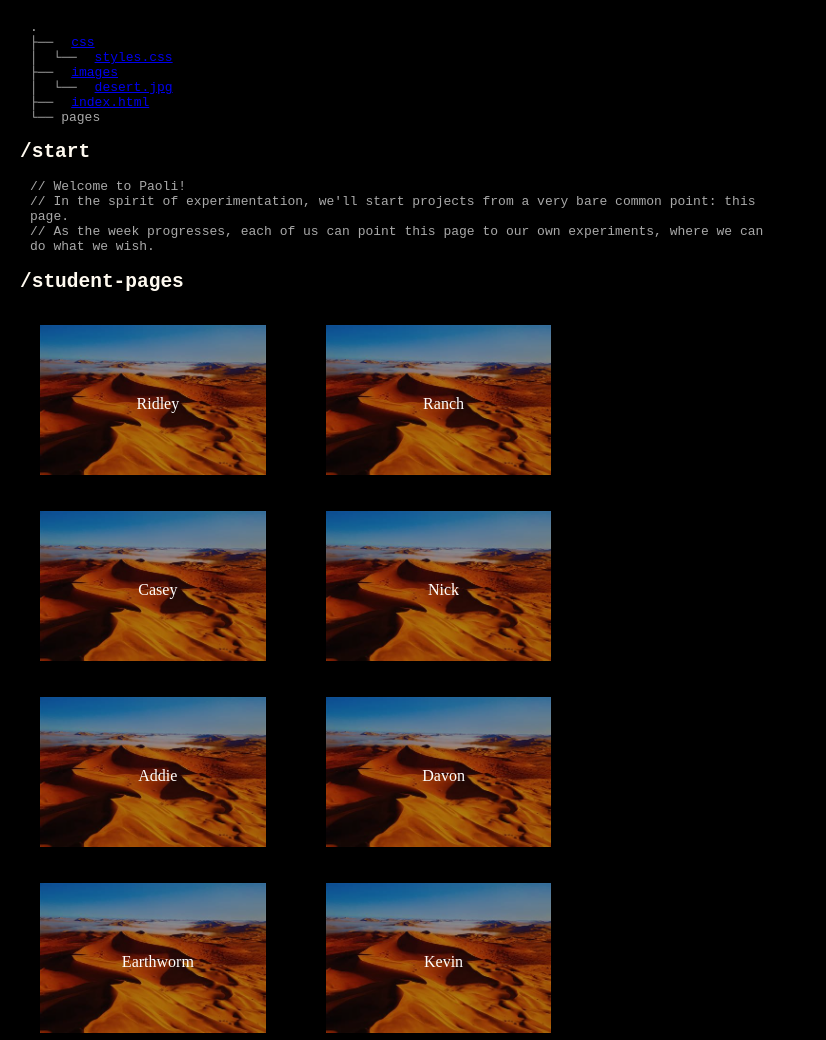
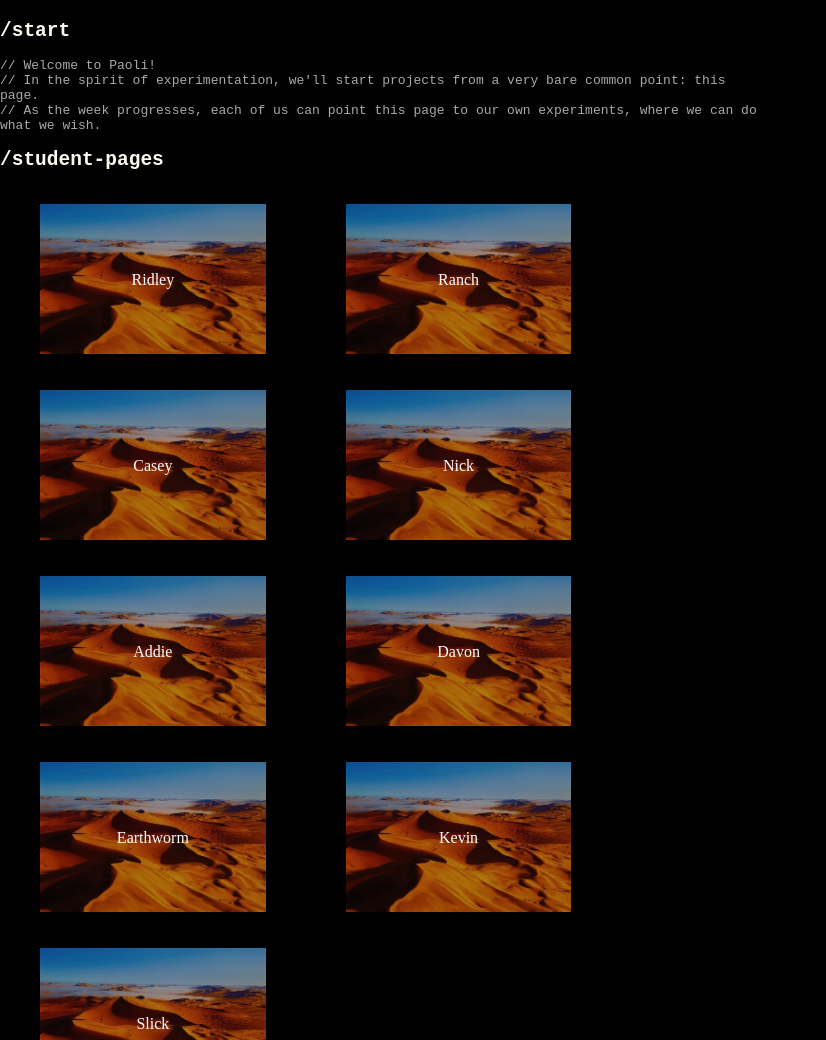
Before and after one commit to deepmay/deepmay.github.io, a plain HTML site: page index.html in a window 1280 px wide. Shown: the top 1040 px of the page, without its empty margins (0-826 px from the left). Drawn offline with Linux system fonts and the light colour scheme.

Commit message:
Remove directory tree

```diff
--- a/index.html
+++ b/index.html
@@ -5,18 +5,6 @@
 	<link rel="stylesheet" href="css/styles.css">
 </head>
 <body>
-	<div id="editor_pane" class="horizontal">
-		<div id="directory_tree" class="code-comments left">
-			<nav>
-			<p>.</p>
-			<p>├── <a href="https://github.com/raghavkaul/students.deepmay.net/tree/main/css/">css</a></p>
-			<p>│   └── <a href="https://github.com/raghavkaul/students.deepmay.net/blob/main/css/styles.css">styles.css</a></p>
-			<p>├── <a href="https://github.com/raghavkaul/students.deepmay.net/tree/main/images">images</a></p>
-			<p>│   └── <a href="https://github.com/raghavkaul/students.deepmay.net/blob/main/images/desert.jpg">desert.jpg</a></p>
-			<p>├── <a href="https://github.com/raghavkaul/students.deepmay.net/blob/main/index.html">index.html</a></p>
-			<p>└── pages</p>
-			</nav>
-		</div>
 		<div id="main_pseudoeditor">
 			<h2 class="function-headers">/start</h2>
 			<div class="code-comments">
```
